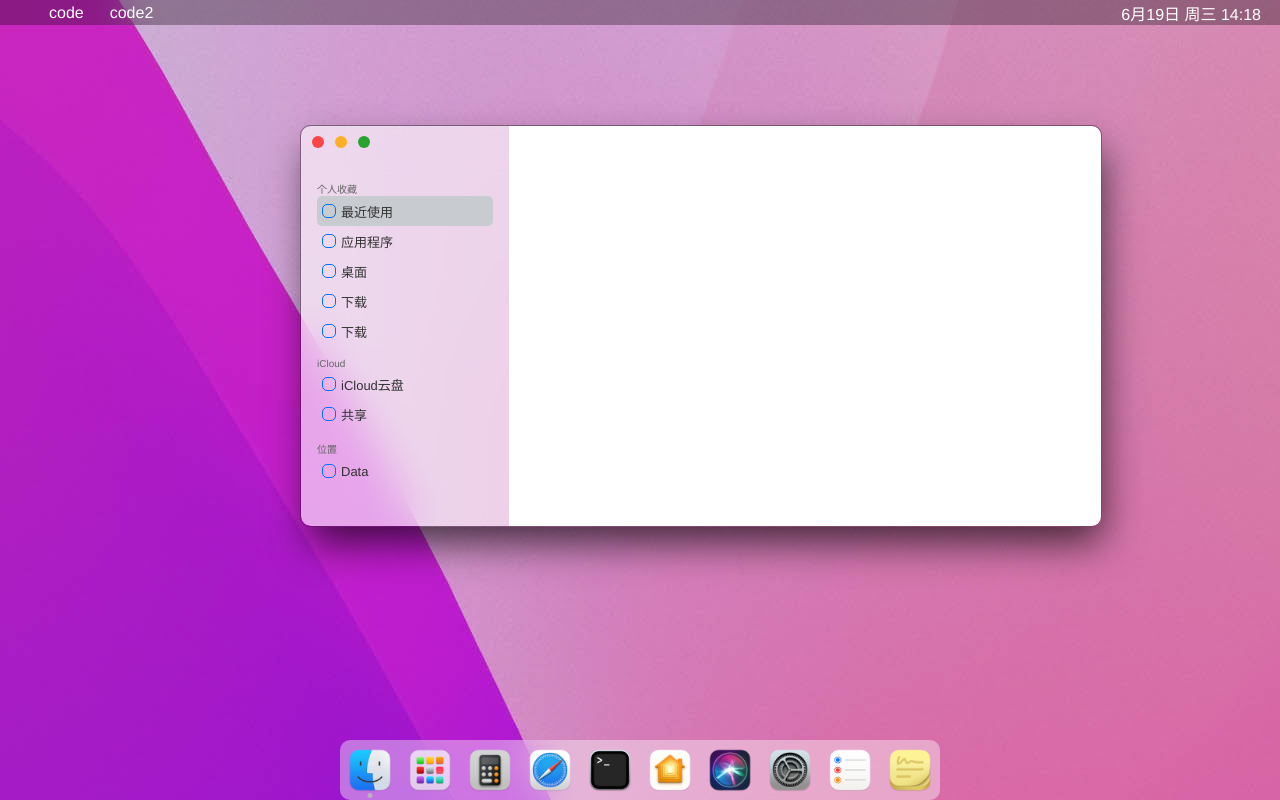
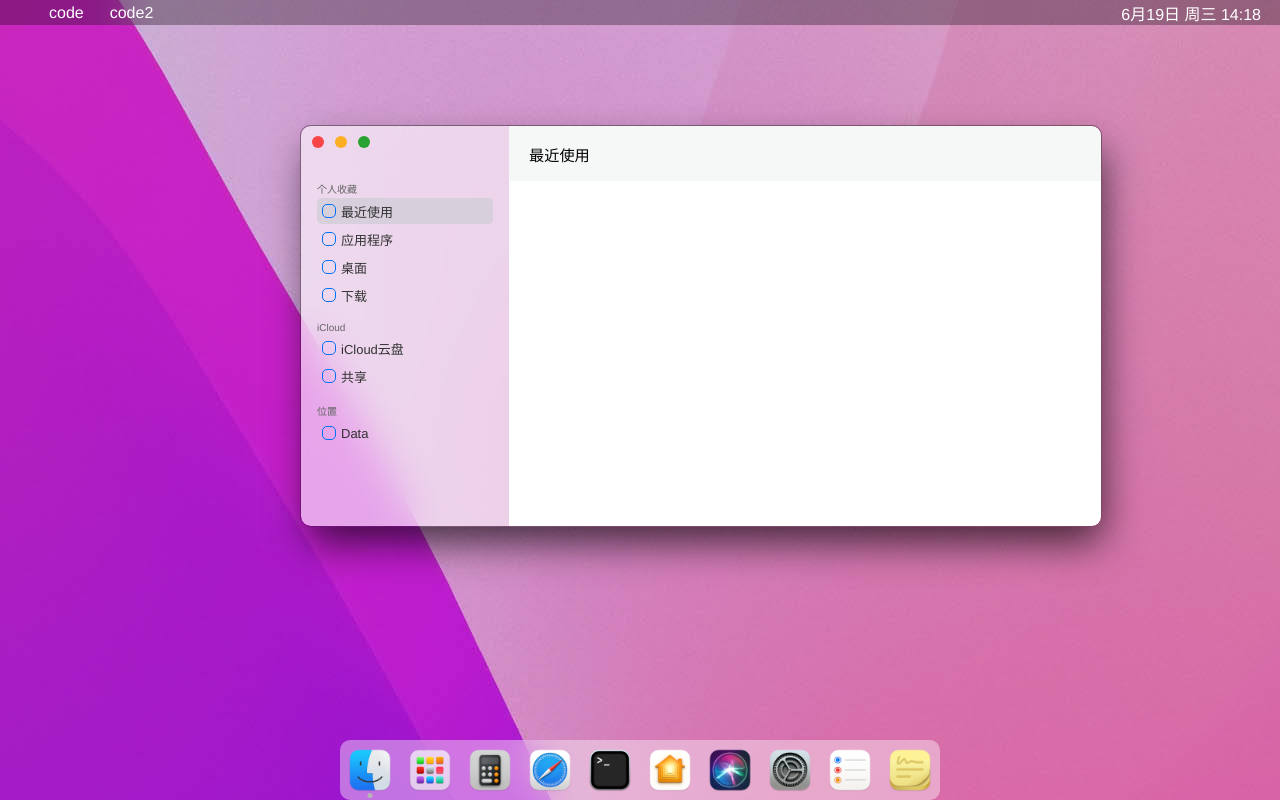
Before and after one commit to ouou12138/macos-vue3, a Vue app: page / in a window 1280 px wide. Both pictures are taken after a click on the element 370 px from the left and 770 px from the top of the page. Built offline with nearby package versions, Linux system fonts and the light colour scheme; a small style sheet from the web is missing.

Commit message:
feat: 🎸 继续开发 finder app

```diff
--- a/src/components/finder/index.vue
+++ b/src/components/finder/index.vue
@@ -2,62 +2,85 @@
   <div class="w-full h-full flex">
     <div class="side-bar w-208px h-full flex flex-col">
       <div class="placeholder h-55px"></div>
-      <div class="px-16px overflow-auto h-fit flex-1">
-        <div class="not-first-of-type-pt-3 category">
-          <div class="text-2.5 text-#666">个人收藏</div>
+      <div class="px-16px overflow-auto h-fit flex-1" @mousedown.stop="() => null">
+        <div
+          v-for="(category, index) in sideBarData"
+          :key="index"
+          class="not-first-of-type-pt-3 category"
+        >
+          <div class="text-2.5 text-#666">{{ category.category }}</div>
           <ul class="items list-none m-0 text-3.25">
-            <li class="active">
+            <li
+              v-for="(item, index) in category.items"
+              :key="index"
+              :class="{ active: activeName === item.name }"
+              @click="() => (activeName = item.name)"
+            >
               <p class="icon"></p>
-              最近使用
-            </li>
-            <li>
-              <p class="icon"></p>
-              应用程序
-            </li>
-            <li>
-              <p class="icon"></p>
-              桌面
-            </li>
-            <li>
-              <p class="icon"></p>
-              下载
-            </li>
-            <li>
-              <p class="icon"></p>
-              下载
-            </li>
-          </ul>
-        </div>
-        <div class="not-first-of-type-pt-3 category">
-          <div class="text-2.5 text-#666">iCloud</div>
-          <ul class="items list-none m-0 text-3.25">
-            <li>
-              <p class="icon"></p>
-              iCloud云盘
-            </li>
-            <li>
-              <p class="icon"></p>
-              共享
-            </li>
-          </ul>
-        </div>
-        <div class="not-first-of-type-pt-3 category">
-          <div class="text-2.5 text-#666">位置</div>
-          <ul class="items list-none m-0 text-3.25">
-            <li>
-              <p class="icon"></p>
-              Data
+              {{ item.name }}
             </li>
           </ul>
         </div>
       </div>
     </div>
-    <div class="content bg-white flex-1 h-full" @mousemove.stop></div>
+    <div class="content flex-1 h-full flex flex-col">
+      <div class="top-bar flex items-center box-border px-20px h-55px bg-#F6F8F7">
+        <div class="text-3.8 text-200">{{ activeName }}</div>
+      </div>
+      <div class="flex-1 bg-white" @mousedown.stop="() => null"></div>
+    </div>
   </div>
 </template>
 
 <script setup lang="ts">
 import { reactive, ref } from 'vue'
+
+const sideBarData = reactive([
+  {
+    category: '个人收藏',
+    items: [
+      {
+        name: '最近使用',
+        icon: ''
+      },
+      {
+        name: '应用程序',
+        icon: ''
+      },
+      {
+        name: '桌面',
+        icon: ''
+      },
+      {
+        name: '下载',
+        icon: ''
+      }
+    ]
+  },
+  {
+    category: 'iCloud',
+    items: [
+      {
+        name: 'iCloud云盘',
+        icon: ''
+      },
+      {
+        name: '共享',
+        icon: ''
+      }
+    ]
+  },
+  {
+    category: '位置',
+    items: [
+      {
+        name: 'Data',
+        icon: ''
+      }
+    ]
+  }
+])
+const activeName = ref('最近使用')
 </script>
 
 <style lang="scss" scoped>
@@ -69,10 +92,11 @@ import { reactive, ref } from 'vue'
     padding-left: 0;
     color: #333;
     li {
-      padding: 5px;
+      padding: 3px 5px;
       display: flex;
       align-items: center;
       height: 20px;
+      margin: 2px 0;
       .icon {
         width: 12px;
         height: 12px;
@@ -81,7 +105,7 @@ import { reactive, ref } from 'vue'
         margin-right: 5px;
       }
       &.active {
-        background-color: #c8cbd0;
+        background-color: rgba($color: #c8cbd0, $alpha: 0.6);
         border-radius: 5px;
       }
     }
```
